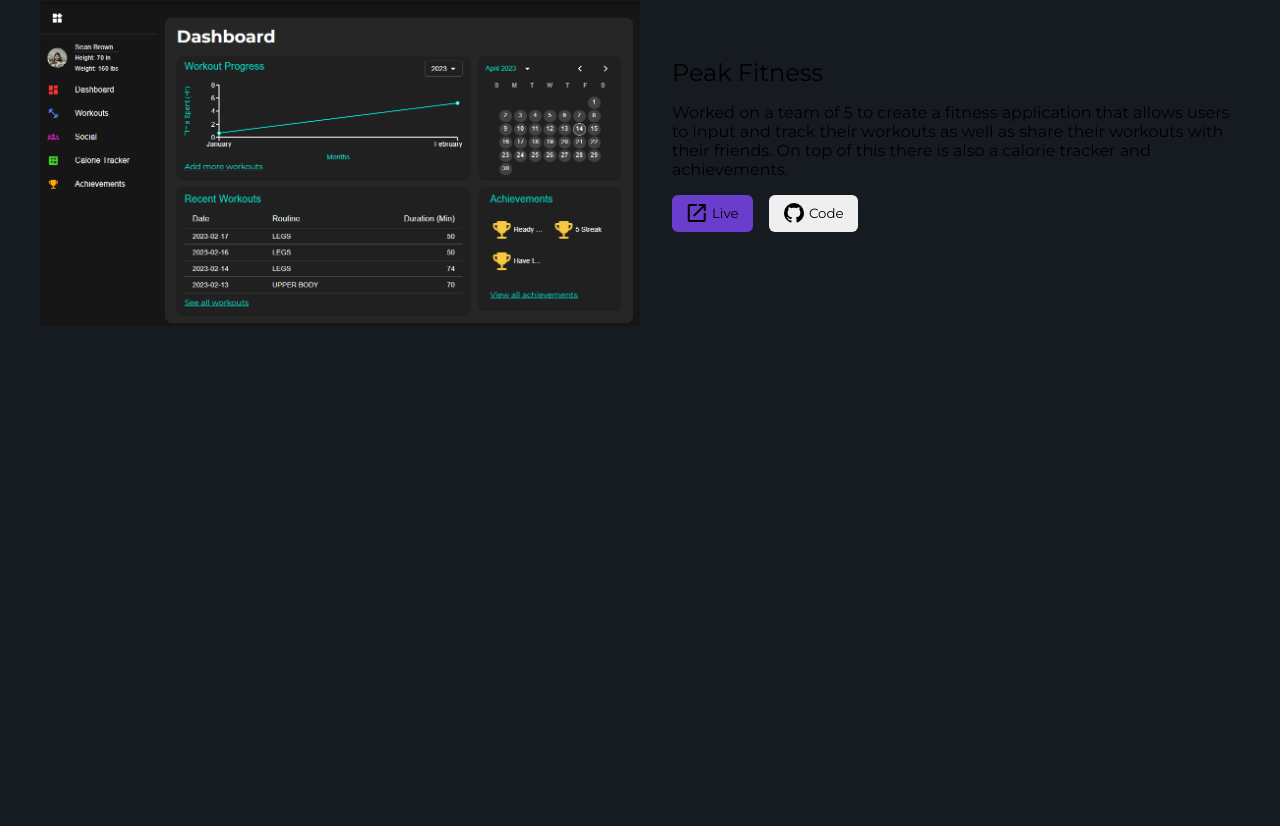
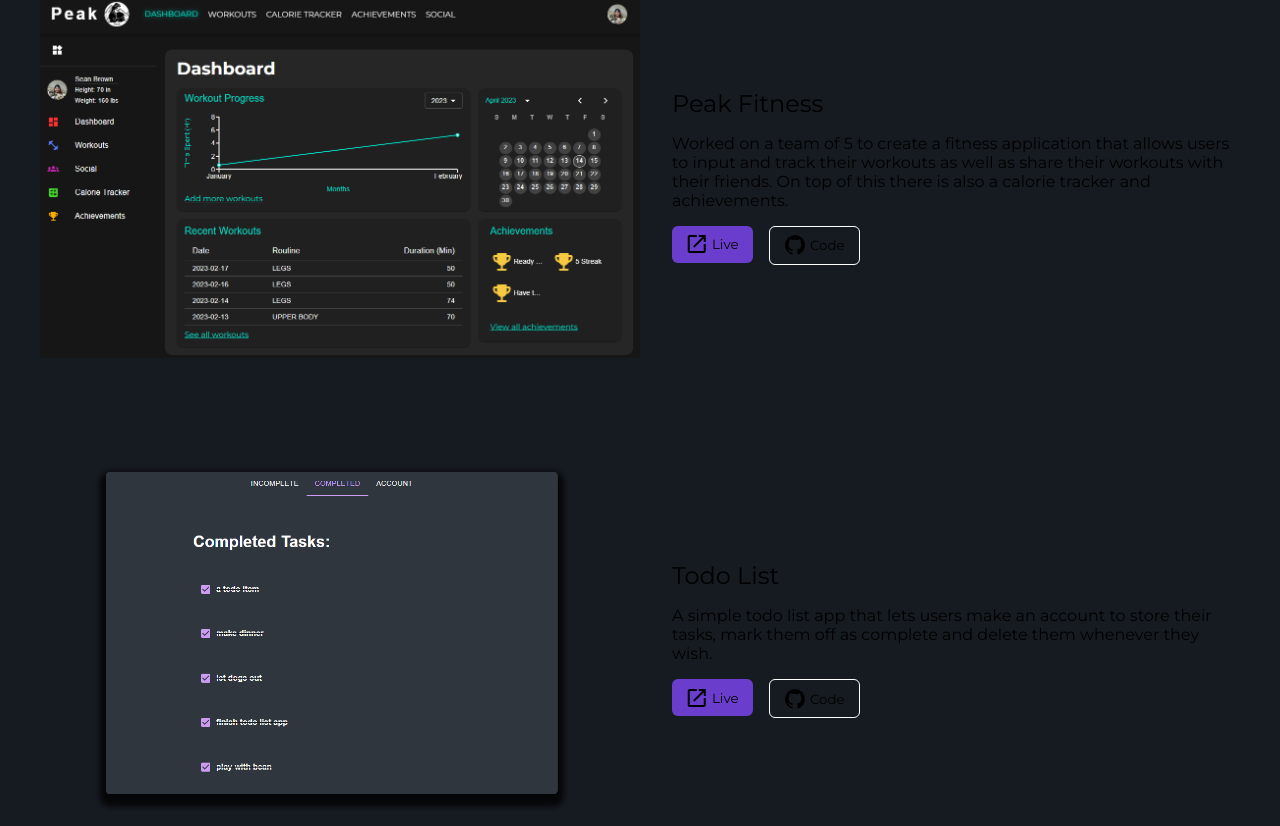
Before and after one commit to sbrown5757/Portfolio, a Next.js app: page / in a window 1280 px wide. Shown: the part 1971-2797 px from the top of the page. Before the commit the page ends 2297 px from the top, so only its background shows below. Built offline with nearby package versions, Linux system fonts and the light colour scheme.

Commit message:
finsihed ading projects

```diff
--- a/src/components/Projects.jsx
+++ b/src/components/Projects.jsx
@@ -53,7 +53,54 @@
             </div>
           </div>
         </li>
-        <li className={styles.projectItem}></li>
+        <li className={styles.projectItem}>
+          <img
+            src="/Screenshot 2023-04-14 142429.png"
+            alt="todo list website"
+            className={styles.projectImage}
+          />
+          <div>
+            <div className={styles.projectTitle}>Todo List</div>
+            <div className={styles.projectDesc}>
+              A simple todo list app that lets users make an account to store
+              their tasks, mark them off as complete and delete them whenever
+              they wish.
+            </div>
+            <div className={styles.projectButtonsBox}>
+              <Link href="https://todo-list-1g09.onrender.com/" target="_blank">
+                <button
+                  id={styles.liveProject}
+                  className={styles.projectButtons}
+                >
+                  <span class="material-symbols-outlined">open_in_new</span>
+                  Live
+                </button>
+              </Link>
+              <Link
+                href="https://github.com/sbrown5757/Todo-List"
+                target="_blank"
+              >
+                <button
+                  id={styles.projectCode}
+                  className={styles.projectButtons}
+                >
+                  <svg
+                    xmlns="http://www.w3.org/2000/svg"
+                    width="24"
+                    height="24"
+                    viewBox="0 0 24 24"
+                  >
+                    <path
+                      fill="currentColor"
+                      d="M12 2A10 10 0 0 0 2 12c0 4.42 2.87 8.17 6.84 9.5c.5.08.66-.23.66-.5v-1.69c-2.77.6-3.36-1.34-3.36-1.34c-.46-1.16-1.11-1.47-1.11-1.47c-.91-.62.07-.6.07-.6c1 .07 1.53 1.03 1.53 1.03c.87 1.52 2.34 1.07 2.91.83c.09-.65.35-1.09.63-1.34c-2.22-.25-4.55-1.11-4.55-4.92c0-1.11.38-2 1.03-2.71c-.1-.25-.45-1.29.1-2.64c0 0 .84-.27 2.75 1.02c.79-.22 1.65-.33 2.5-.33c.85 0 1.71.11 2.5.33c1.91-1.29 2.75-1.02 2.75-1.02c.55 1.35.2 2.39.1 2.64c.65.71 1.03 1.6 1.03 2.71c0 3.82-2.34 4.66-4.57 4.91c.36.31.69.92.69 1.85V21c0 .27.16.59.67.5C19.14 20.16 22 16.42 22 12A10 10 0 0 0 12 2Z"
+                    />
+                  </svg>
+                  Code
+                </button>
+              </Link>
+            </div>
+          </div>
+        </li>
       </ul>
     </div>
   );
--- a/src/styles/Projects.module.css
+++ b/src/styles/Projects.module.css
@@ -11,6 +11,7 @@
   display: flex;
   align-items: center;
   gap: 2rem;
+  margin-top: 4rem;
 }
 
 .projectImage {
@@ -38,6 +39,7 @@
   gap: 0.2rem;
   border: none;
   border-radius: 6px;
+  transition: 0.3s;
 }
 
 .projectButtons:hover {
@@ -48,6 +50,17 @@
   background-color: #6b3dcc;
 }
 
-.projectCode {
+#liveProject:hover {
+  background-color: #4c25a2;
+}
+
+#projectCode {
   background-color: transparent;
+  border: 1px solid white;
 }
+
+#projectCode:hover {
+  background-color: white;
+  color: #161b22;
+  border: 1px solid #161b22;
+}
```
Also changed, not shown: public/Screenshot 2023-04-14 142429.png (added).
